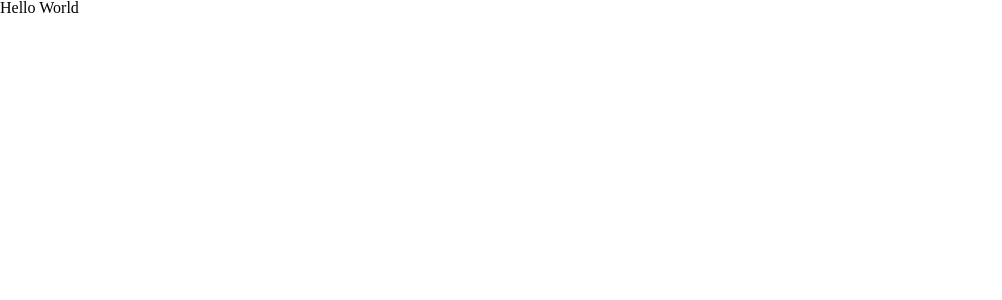
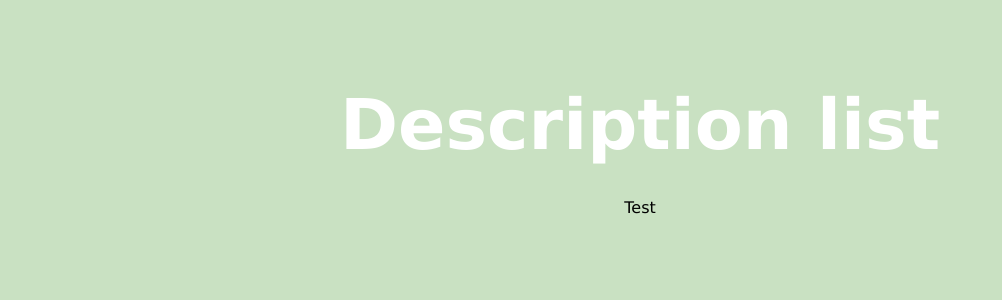
Before and after one commit to FrancoisNovais/vue-exercice-3-description-list-v2, a Vue app: page / in a window 1280 px wide. Shown: the top 300 px of the page, without its empty margins (0-1002 px from the left). Built offline with nearby package versions, Linux system fonts and the light colour scheme.

Commit message:
Structure

```diff
--- a/package.json
+++ b/package.json
@@ -11,6 +11,9 @@
     "format": "prettier --write src/"
   },
   "dependencies": {
+    "@fortawesome/fontawesome-svg-core": "^1.2.36",
+    "@fortawesome/free-solid-svg-icons": "^5.15.4",
+    "@fortawesome/vue-fontawesome": "^3.0.8",
     "vue": "^3.4.29"
   },
   "devDependencies": {
--- a/src/App.vue
+++ b/src/App.vue
@@ -1,7 +1,79 @@
-<script setup></script>
+<script setup>
+import CardDescription from './components/CardDescription.vue'
+
+const personsList = [
+  {
+    gender: 'female',
+    firstname: 'Emily',
+    lastname: 'Parker',
+    age: 24,
+    job: 'teacher',
+    hobbies: ['read books', 'go hiking'],
+    pet: {
+      name: 'Whiskers',
+      age: 2,
+      species: 'ferret'
+    },
+    favoriteColor: 'red'
+  },
+  {
+    gender: 'male',
+    firstname: 'Marcus',
+    lastname: 'Bennett',
+    age: 38,
+    job: 'architect',
+    hobbies: ['watch bird', 'play chess'],
+    pet: {
+      name: 'Nala',
+      age: 6,
+      species: 'dog'
+    },
+    favoriteColor: 'blue'
+  },
+  {
+    gender: 'female',
+    firstname: 'Sophia',
+    lastname: 'Rodriguez',
+    age: 31,
+    job: 'environmental scientist',
+    hobbies: ['play guitar', 'bake cakes'],
+    pet: {
+      name: 'Paws',
+      age: 3,
+      species: 'cat'
+    },
+    favoriteColor: 'orange'
+  },
+  {
+    gender: 'male',
+    firstname: 'Oliver',
+    lastname: 'Hughes',
+    age: 56,
+    job: 'carpenter',
+    hobbies: ['paint', 'ride horses'],
+    pet: {
+      name: 'Bubble',
+      age: 4,
+      species: 'snake'
+    },
+    favoriteColor: 'purple'
+  }
+]
+</script>
 <template>
-  <div>
-    <h1>Hello World</h1>
-  </div>
+  <main>
+    <h1>Description list</h1>
+    <CardDescription />
+  </main>
 </template>
-<style scoped></style>
+
+<style scoped>
+main {
+  display: flex;
+  flex-direction: column;
+  align-items: center;
+  background-color: #c9e1c2;
+  min-height: 100vh;
+  padding: 50px;
+}
+</style>
--- a/src/assets/main.css
+++ b/src/assets/main.css
@@ -1 +1,13 @@
 @import './base.css';
+
+body {
+  font-family: 'Lucida Sans', 'Lucida Sans Regular', 'Lucida Grande', 'Lucida Sans Unicode', Geneva,
+    Verdana, sans-serif;
+}
+
+h1 {
+  font-size: 70px;
+  font-weight: bold;
+  margin: 40px;
+  color: white;
+}
--- /dev/null
+++ b/src/components/CardDescription.vue
@@ -0,0 +1,7 @@
+<script setup></script>
+
+<template>
+  <p>Test</p>
+</template>
+
+<style scoped></style>
--- a/src/main.js
+++ b/src/main.js
@@ -3,4 +3,16 @@ import './assets/main.css'
 import { createApp } from 'vue'
 import App from './App.vue'
 
-createApp(App).mount('#app')
+/* Import de 'fontawesome core' */
+import { library } from '@fortawesome/fontawesome-svg-core'
+
+/* Import du composant 'vue-fontawesome' */
+import { FontAwesomeIcon } from '@fortawesome/vue-fontawesome'
+
+/* Import de l'icône de type 'solid' */
+import { faHeart } from '@fortawesome/free-solid-svg-icons'
+
+/* Ajout de l'icône à la bibliothèque de votre projet */
+library.add(faHeart)
+
+createApp(App).component('font-awesome-icon', FontAwesomeIcon).mount('#app')
```
Also changed, not shown: 1 other file (tests, documents, lock files or other folders).
